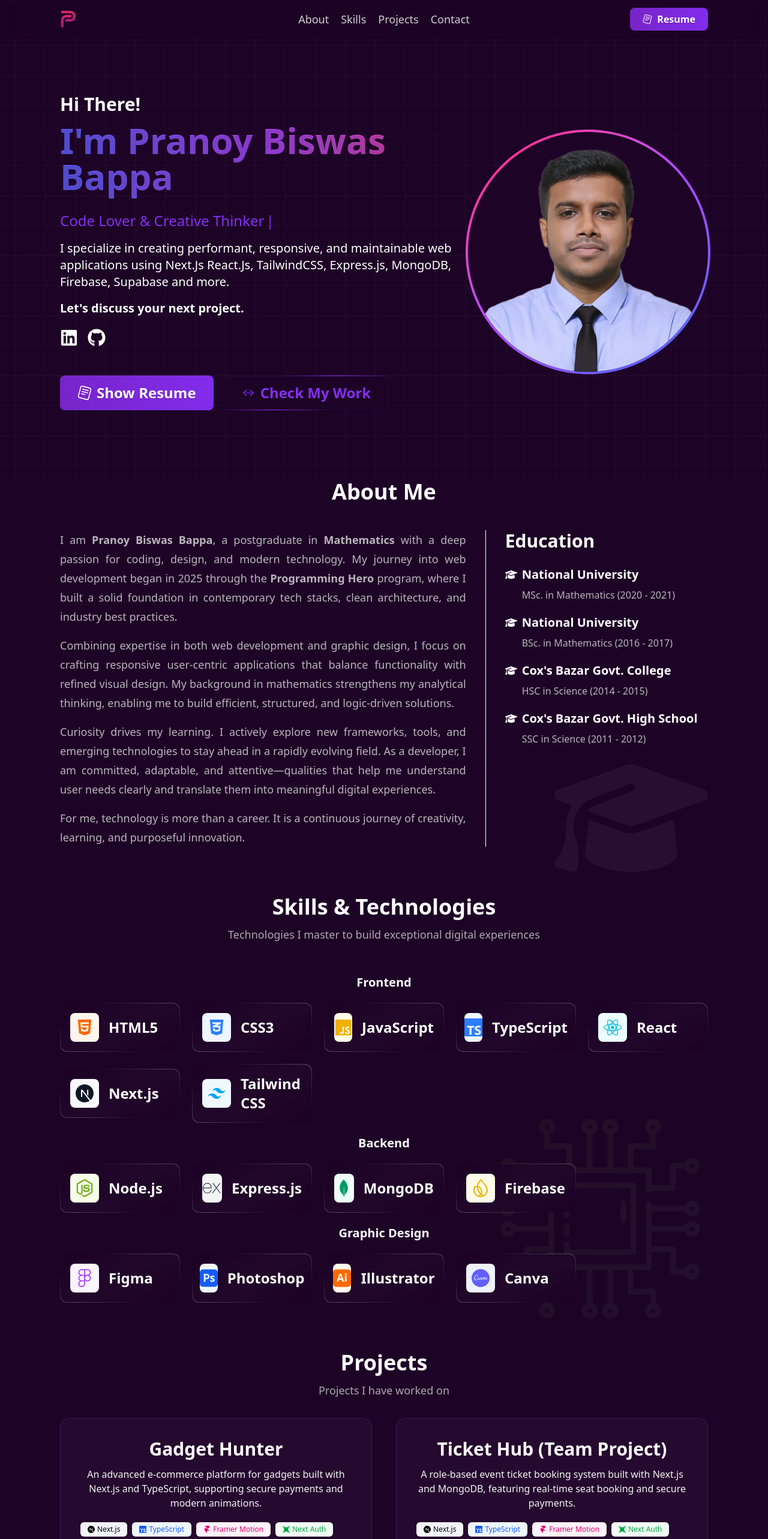
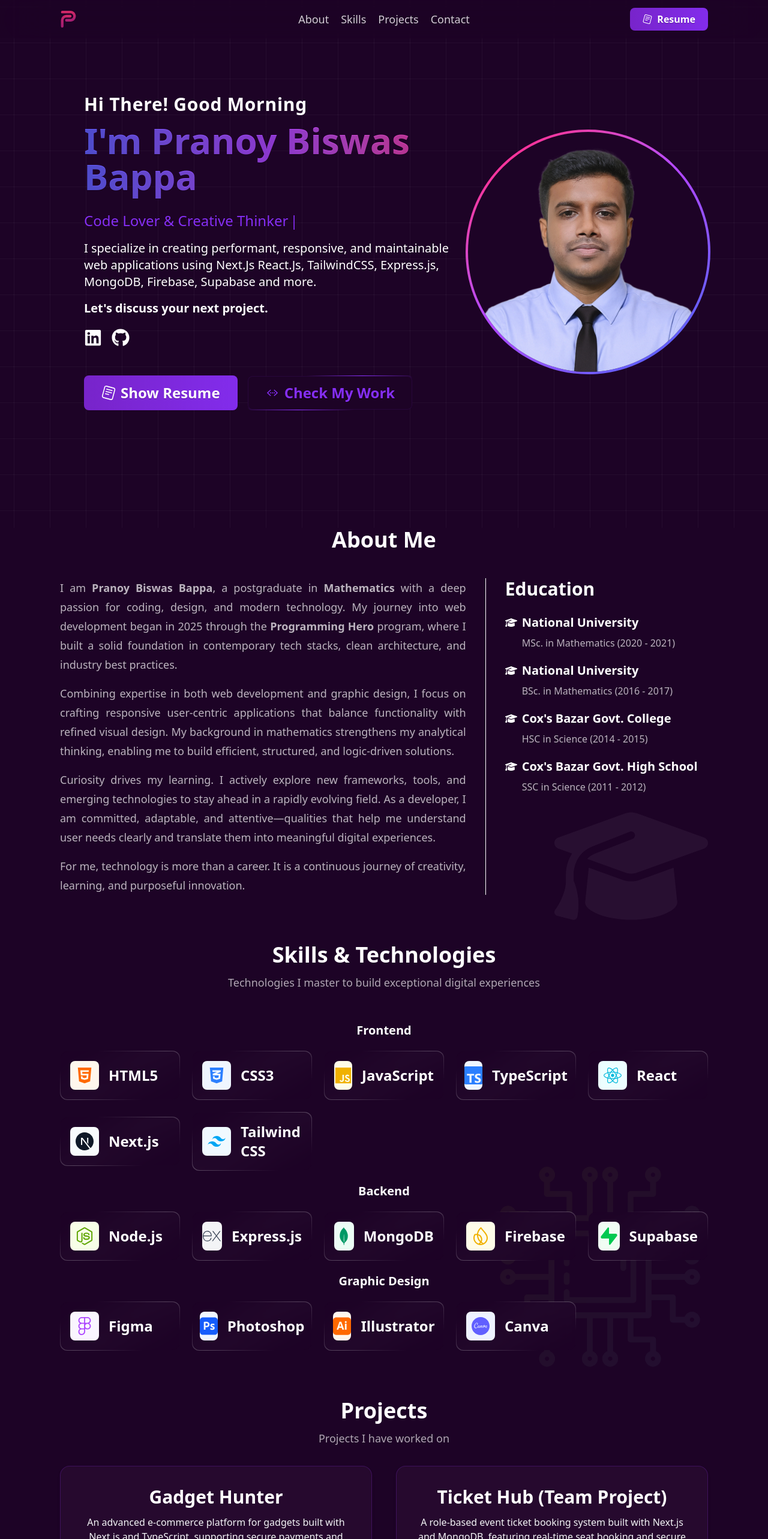
Before and after one commit to impranoybiswas/Portfolio, a Next.js app: page / in a window 1280 px wide. Shown: the top 2566 px of the page at 60% size. Built offline with nearby package versions, Linux system fonts and the light colour scheme.

Commit message:
update : skill

```diff
--- a/app/components/GridBackground.tsx
+++ b/app/components/GridBackground.tsx
@@ -18,7 +18,7 @@ export const GridBackground = () => {
 
   return (
     <div
-      className="fixed inset-0 w-full h-screen opacity-60 -z-10 overflow-hidden transition-transform duration-300 ease-out"
+      className="fixed inset-0 w-full h-screen opacity-60 z-1 overflow-hidden transition-transform duration-300 ease-out scale-120"
       style={{
         backgroundImage: `
           linear-gradient(to right, rgba(255, 255, 255, 0.08) 1px, transparent 1px),
@@ -26,13 +26,9 @@ export const GridBackground = () => {
         `,
         backgroundSize: "50px 50px",
         animation: "moveGrid 20s linear infinite",
-        transform: `translate(${mousePosition.x / 30}px, ${
-          mousePosition.y / 30
-        }px)`,
+        transform: `translate(${mousePosition.x / 30}px, ${mousePosition.y / 30}px)`
       }}
     >
-      {/* Glow in the center */}
-      <div className="absolute top-1/2 left-1/2 w-[60vmin] h-full bg-transparent rounded-full blur-[150px] -translate-x-1/2 -translate-y-1/2" />
 
       {/* Keyframes */}
       <style>
--- a/app/components/HeroText.tsx
+++ b/app/components/HeroText.tsx
@@ -9,6 +9,7 @@ import { IoIosCodeWorking } from "react-icons/io";
 import Button from "../ui/Button";
 import { motion } from "motion/react";
 import { FaGithub, FaLinkedin } from "react-icons/fa";
+import TimeGreeting from "./TimeGreeting";
 
 export default function HeroText() {
   return (
@@ -25,9 +26,8 @@ export default function HeroText() {
       viewport={{ once: true, amount: 0.2 }}
       className="w-full flex flex-col justify-center items-center md:items-start flex-1"
     >
-      <h1 className="text-white text-2xl md:text-3xl font-semibold">
-        Hi There!
-      </h1>
+
+      <TimeGreeting/>
       <h1 className="text-2xl md:text-4xl lg:text-6xl font-bold bg-gradient-to-r from-indigo-500 via-purple-500 to-pink-500 bg-clip-text text-transparent py-3 text-shadow-xs">
         I&apos;m Pranoy Biswas Bappa
       </h1>
--- a/app/components/ProjectCard.tsx
+++ b/app/components/ProjectCard.tsx
@@ -38,7 +38,7 @@ export default function ProjectCard({ project }: { project: Project }) {
       onMouseLeave={handleMouseLeave}
       className="flex justify-center items-center p-[1px] bg-accent border border-primary/30 rounded-2xl shadow-md group"
     >
-      <div className="flex flex-col p-5 lg:p-8 bg-accent/85 rounded-2xl group-hover:border group-hover:border-transparent">
+      <div className="flex flex-col w-full h-full p-5 lg:p-8 bg-accent/85 rounded-2xl group-hover:border group-hover:border-transparent">
         <h2 className="text-3xl font-bold mb-3 text-center">{title}</h2>
         <p className="text-gray-100 text-center mb-5">{short_desc}</p>
         {/* Tech Stack Badges */}
--- /dev/null
+++ b/app/components/TimeGreeting.tsx
@@ -0,0 +1,35 @@
+"use client";
+
+import { useEffect, useState } from "react";
+
+export default function TimeGreeting() {
+  const [greeting, setGreeting] = useState("Welcome");
+
+  useEffect(() => {
+    const updateGreeting = () => {
+      const hour = new Date().getHours();
+
+      if (hour >= 5 && hour < 12) {
+        setGreeting("Good Morning");
+      } else if (hour >= 12 && hour < 17) {
+        setGreeting("Good Afternoon");
+      } else if (hour >= 17 && hour < 21) {
+        setGreeting("Good Evening");
+      } else {
+        setGreeting("Good Night");
+      }
+    };
+
+    updateGreeting();
+
+    // keep it accurate if page stays open
+    const interval = setInterval(updateGreeting, 60 * 1000);
+    return () => clearInterval(interval);
+  }, []);
+
+  return (
+    <h1 className="tracking-wide text-white text-2xl md:text-3xl font-semibold text-center md:text-left">
+      Hi There! <br className="block md:hidden"/> {greeting}
+    </h1>
+  );
+}
--- a/app/layout.tsx
+++ b/app/layout.tsx
@@ -23,6 +23,8 @@ export const metadata: Metadata = {
     "Portfolio",
     "Next.js",
     "TypeScript",
+    "Frontend Developer",
+    "Full Stack Developer",
   ],
 };
 
@@ -32,7 +34,11 @@ export default function RootLayout({
   children: React.ReactNode;
 }>) {
   return (
-    <html lang="en" className="scroll-smooth">
+    <html
+      lang="en"
+      className="scroll-smooth overflow-x-hidden"
+      data-theme="light"
+    >
       <body className={`${poppins.variable} antialiased`}>
         <ThemeProvider>
           <ScrollProvider>
--- a/app/layouts/Header.tsx
+++ b/app/layouts/Header.tsx
@@ -1,17 +1,19 @@
 "use client";
 import React from "react";
-import { Element } from "react-scroll";
 import HeroText from "../components/HeroText";
 import HeroPhoto from "../components/HeroPhoto";
+import Section from "../ui/Section";
 
 export default function Header() {
   return (
-    <Element
+    <Section
+      title=""
+      subtitle=""
       name="home"
       className="flex flex-col-reverse md:flex-row items-center gap-5 w-full min-h-dvh pt-20 pb-10"
     >
       <HeroText />
       <HeroPhoto />
-    </Element>
+    </Section>
   );
 }
--- a/app/libs/Projects.tsx
+++ b/app/libs/Projects.tsx
@@ -4,7 +4,7 @@ import {
   SiTailwindcss,
   SiTypescript,
   SiFramer,
- SiNextra,
+  SiNextra,
   SiMongodb,
   SiFirebase,
   SiExpress,
@@ -76,7 +76,7 @@ export const projects = [
     image:
       "https://res.cloudinary.com/dudvlnxio/image/upload/v1764484707/ticket-hub_otqjnu.png",
     short_desc:
-      "A role-based event ticket booking system built with Next.js and MongoDB, featuring real-time seat booking and secure payments.",
+      "A role-based event ticket booking system built with Next.js and MongoDB, featuring real-time seat booking and secure payments. Includes PDF ticket generation and Framer Motion animations.",
     description:
       "Ticket Hub is a full-stack event ticket booking platform built using Next.js, TypeScript, and MongoDB. It offers role-based dashboards for Admins, Organizers, and Users to manage events, bookings, and transactions efficiently. Framer Motion enhances UI transitions, while SSLCommerz ensures secure payment processing. Users can generate digital tickets in PDF format and authenticate via Next Auth. The system provides real-time seat management and event analytics for organizers.",
     features: [
@@ -178,7 +178,7 @@ export const projects = [
     image:
       "https://res.cloudinary.com/dudvlnxio/image/upload/v1753454185/share-bite_xx2bdd.png",
     short_desc:
-      "A community-based food sharing app that connects donors and receivers to reduce food waste sustainably.",
+      "A community-based food sharing app that connects donors and receivers to reduce food waste sustainably. Users can share surplus food, browse available listings, and communicate securely.",
     description:
       "Share Bite is a community-driven platform that connects food donors and receivers to minimize food waste. Users can share surplus food, browse available listings nearby, and communicate securely. The platform promotes sustainability and social responsibility through real-time updates and a location-based sharing system. Built with React, Tailwind CSS, and Firebase for secure user authentication and data storage.",
     features: [
--- a/app/libs/Skills.tsx
+++ b/app/libs/Skills.tsx
@@ -3,6 +3,7 @@ import { SiMongodb, SiExpress, SiFirebase, SiTypescript } from "react-icons/si";
 import { FaReact, FaJs } from "react-icons/fa";
 import { FaCss3Alt, FaHtml5 } from "react-icons/fa6";
 import { SiTailwindcss, SiNextdotjs } from "react-icons/si";
+import { RiSupabaseFill } from "react-icons/ri";
 import {
   SiFigma,
   SiAdobephotoshop,
@@ -80,6 +81,12 @@ export const backendSkills = [
     bgColor: "bg-yellow-50",
     color: "text-yellow-500",
   },
+  {
+    name: "Supabase",
+    icon: <RiSupabaseFill />,
+    bgColor: "bg-green-50",
+    color: "text-green-500",
+  },
 ];
 
 export const graphicsSkills = [
--- a/app/ui/Section.tsx
+++ b/app/ui/Section.tsx
@@ -14,7 +14,7 @@ export default function Section({ name, className, title, subtitle, children }:
   return (
     <Element
       name={name}
-      className={`w-full flex flex-col justify-center items-center mb-15 md:mb-20 ${className}`}
+      className={`w-full flex flex-col justify-center items-center mb-15 md:mb-20 relative z-5 ${className}`}
     >
       <h1 className="text-2xl md:text-4xl font-bold mb-3">{title}</h1>
       <p className="text-base md:text-lg opacity-65 mb-6 md:mb-8">{subtitle}</p>
```
